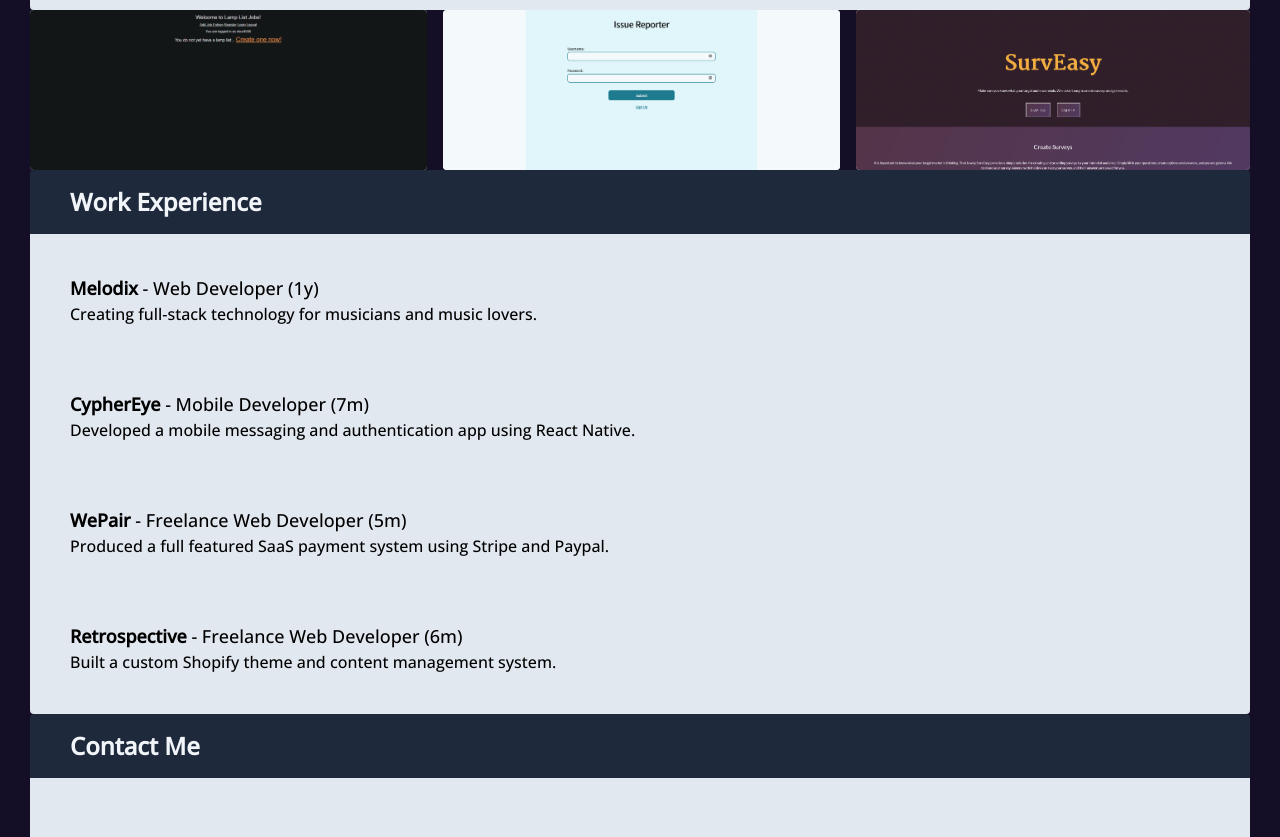
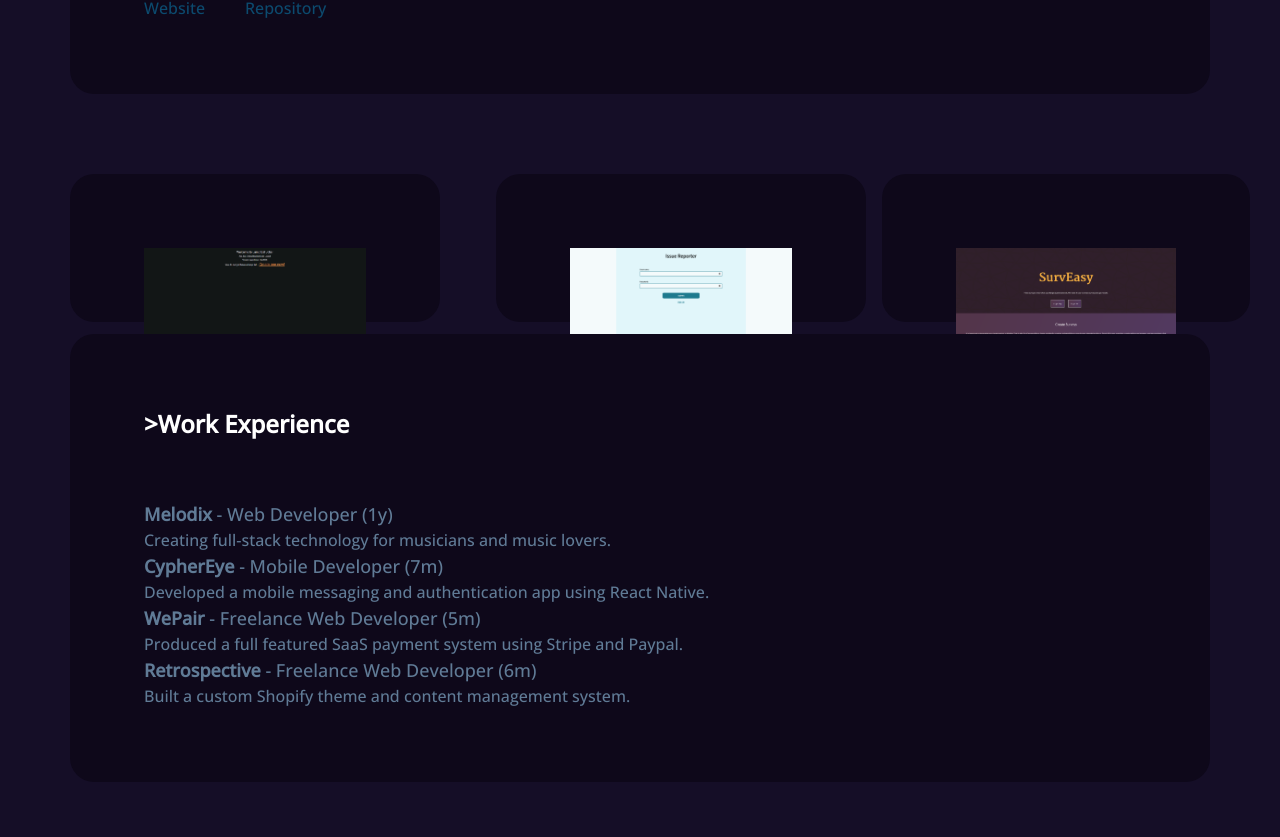
Before and after one commit to nbur4556/svkit-portfolio, a SvelteKit app: page / in a window 1280 px wide. Shown: the part 1641-2478 px from the top of the page. Built offline with nearby package versions, Linux system fonts and the light colour scheme.

Commit message:
initial card style

```diff
--- a/src/components/Card.svelte
+++ b/src/components/Card.svelte
@@ -1,25 +1,22 @@
 <script lang="ts">
-  export let cardClass: string = "";
-  export let headingClass: string = "";
-  export let imageClass: string = "";
-  export let contentClass: string = "";
   export let testId: string = "";
 </script>
 
-<section class={`rounded overflow-hidden ${cardClass}`} data-cy={testId}>
+<section class="flex flex-col gap-60px m-10 p-74px bg-dark rounded-3xl" data-cy={testId}>
   {#if $$slots.heading}
-    <div class={`bg-slate-800 ${headingClass}`} data-cy={`${testId}-heading`}>
+    <div class="text-white" data-cy={`${testId}-heading`}>
       <slot name="heading" />
     </div>
   {/if}
 
+  <!-- //TODO: Will we be able to remove the image section? -->
   {#if $$slots.image}
-    <div class={`bg-slate-200 ${imageClass}`} data-cy={`${testId}-image`}>
+    <div data-cy={`${testId}-image`}>
       <slot name="image" />
     </div>
   {/if}
 
-  <div class={`bg-slate-200 ${contentClass}`} data-cy={`${testId}-content`}>
+  <div class="text-body" data-cy={`${testId}-content`}>
     <slot />
   </div>
 </section>
--- a/src/components/Contact.svelte
+++ b/src/components/Contact.svelte
@@ -3,8 +3,8 @@
   import Link from "../components/Link.svelte";
 </script>
 
-<Card headingClass="py-4 px-10" contentClass="p-10" testId="contact">
-  <h2 slot="heading" id="contact" class="text-2xl font-bold text-slate-100">Contact Me</h2>
+<Card testId="contact">
+  <h2 slot="heading" id="contact" class="text-2xl font-bold">{"> Send me a Message"}</h2>
 
   <ul class="my-4">
     <li><Link href="mailto: nbur4556@gmail.com" external>nbur4556@gmail.com</Link></li>
--- a/src/components/FeaturedProjects.svelte
+++ b/src/components/FeaturedProjects.svelte
@@ -10,8 +10,8 @@
   let selected: Project = projectData[0];
 </script>
 
-<Card headingClass="py-4 px-10" contentClass="flex flex-col space-y-4 p-10" testId="select-feature">
-  <h2 slot="heading" id="featured" class="text-2xl font-bold text-slate-100">{selected.title}</h2>
+<Card testId="select-feature">
+  <h2 slot="heading" id="featured" class="text-2xl font-bold">{"> My Projects"}</h2>
 
   <img slot="image" src={selected.image} alt={selected.imageText} />
 
--- a/src/components/ProjectPreview.svelte
+++ b/src/components/ProjectPreview.svelte
@@ -11,7 +11,7 @@
   };
 </script>
 
-<Card cardClass="overflow-hidden" {testId}>
+<Card {testId}>
   <!-- //! May require double click to select. Can onclick be handled on the card directly? -->
   <button slot="image" on:click={handleOnClick} data-cy={`${testId}-button`}>
     <img class="w-full hover:opacity-60" src={item.image} alt={item.imageText} />
--- a/src/components/WorkExperienceList.svelte
+++ b/src/components/WorkExperienceList.svelte
@@ -7,12 +7,8 @@
   export let experienceData: Array<Experience>;
 </script>
 
-<Card
-  headingClass="py-4 px-10"
-  contentClass="flex flex-col space-y-16 p-10"
-  testId="work-experience"
->
-  <h2 slot="heading" id="experience" class="text-2xl font-bold text-slate-100">Work Experience</h2>
+<Card testId="work-experience">
+  <h2 slot="heading" id="experience" class="text-2xl font-bold">{">Work Experience"}</h2>
 
   {#each experienceData as experience}
     <WorkExperience
--- a/src/stores/projectStore.ts
+++ b/src/stores/projectStore.ts
@@ -12,7 +12,8 @@
 const projectsData: Array<Project> = [
   {
     title: "Lamplist Jobs",
-    description: "Lamplist Jobs helps structure and organize your job search. Using the lamplist method, keep track of job applications and find open positions.",
+    description:
+      "Lamplist Jobs helps structure and organize your job search. Using the lamplist method, keep track of job applications and find open positions.",
     websiteLink: "https://lamplist.nickburt.dev",
     repoLink: "https://github.com/nbur4556/lamplist-jobs",
     image: "/images/projects/lamplist-jobs-main.png",
--- a/tailwind.config.cjs
+++ b/tailwind.config.cjs
@@ -1,9 +1,14 @@
 /** @type {import('tailwindcss').Config} */
 
 const colors = {
+  accent1: "#0FFEFF",
+  accent2: "#1960F7",
+  accent3: "#FE15FE",
+  body: "#607B96",
   brand: {
     900: "#150E27",
   },
+  dark: "#0E081A",
   link: {
     200: "#C5CAE7",
     300: "#9CA4D7",
@@ -14,6 +19,8 @@
 const sizes = {
   "15px": "15px",
   "48px": "48px",
+  "60px": "60px",
+  "74px": "74px",
   "130px": "130px",
   "404px": "404px",
   "686px": "686px",
@@ -37,7 +44,7 @@
       padding: sizes,
       text: sizes,
       width: sizes,
-    }
+    },
   },
   plugins: [],
 };
```
Also changed, not shown: src/components/Hero.svelte (+6 -5 lines).
